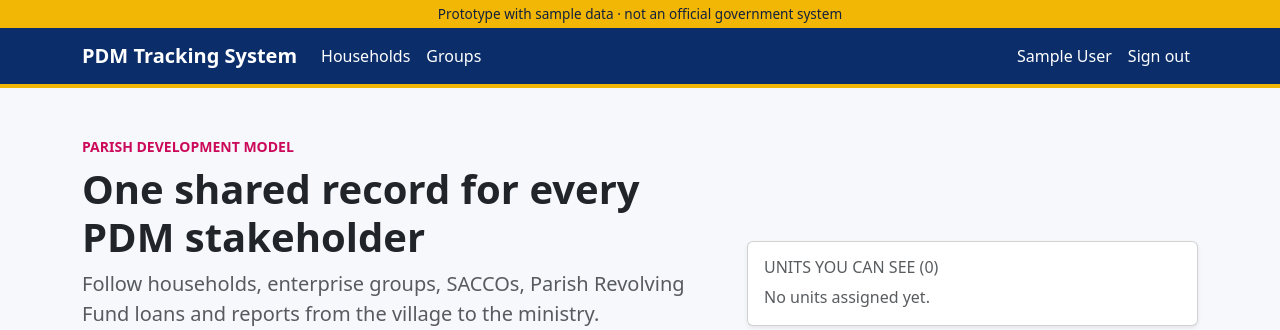
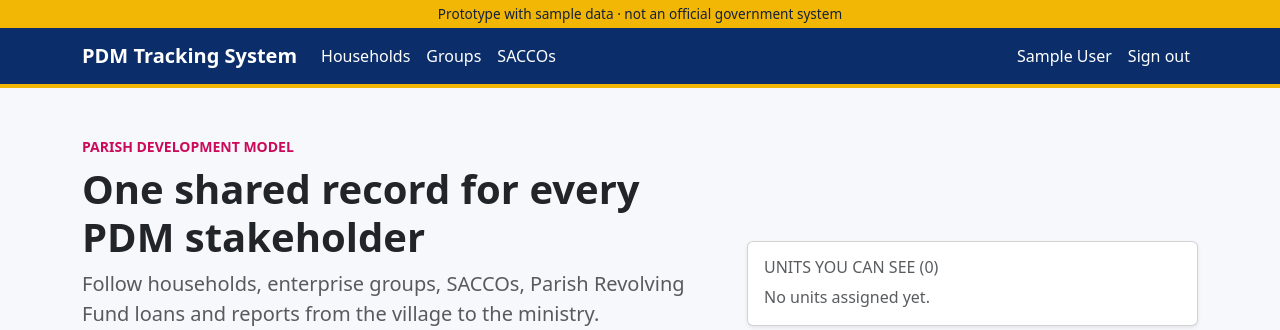
Before and after one commit to balirwaalvin/pdm-tracking-system, a Django app: page / in a window 1280 px wide. Shown: the top 330 px of the page. Run offline with Django 5.2, Linux system fonts and the light colour scheme; the visitor is signed in with stand-in values (Sample User, id 1); data that the repository does not hold is empty.

Commit message:
Add SACCOs link to the navigation bar
Co-Authored-By: Claude Opus 5.5 <noreply@anthropic.com>
Claude-Session: https://claude.ai/code/session_018J6WgYdbAnfyFXyX9gK1BT

```diff
--- a/templates/base.html
+++ b/templates/base.html
@@ -21,6 +21,7 @@
           {% if user.is_authenticated and user.role != "Household" %}
             <li class="nav-item"><a class="nav-link" href="{% url 'registry:household_list' %}">Households</a></li>
             <li class="nav-item"><a class="nav-link" href="{% url 'registry:group_list' %}">Groups</a></li>
+            <li class="nav-item"><a class="nav-link" href="{% url 'saccos:sacco_list' %}">SACCOs</a></li>
           {% endif %}
           {% block nav_links %}{% endblock %}
         </ul>
```
